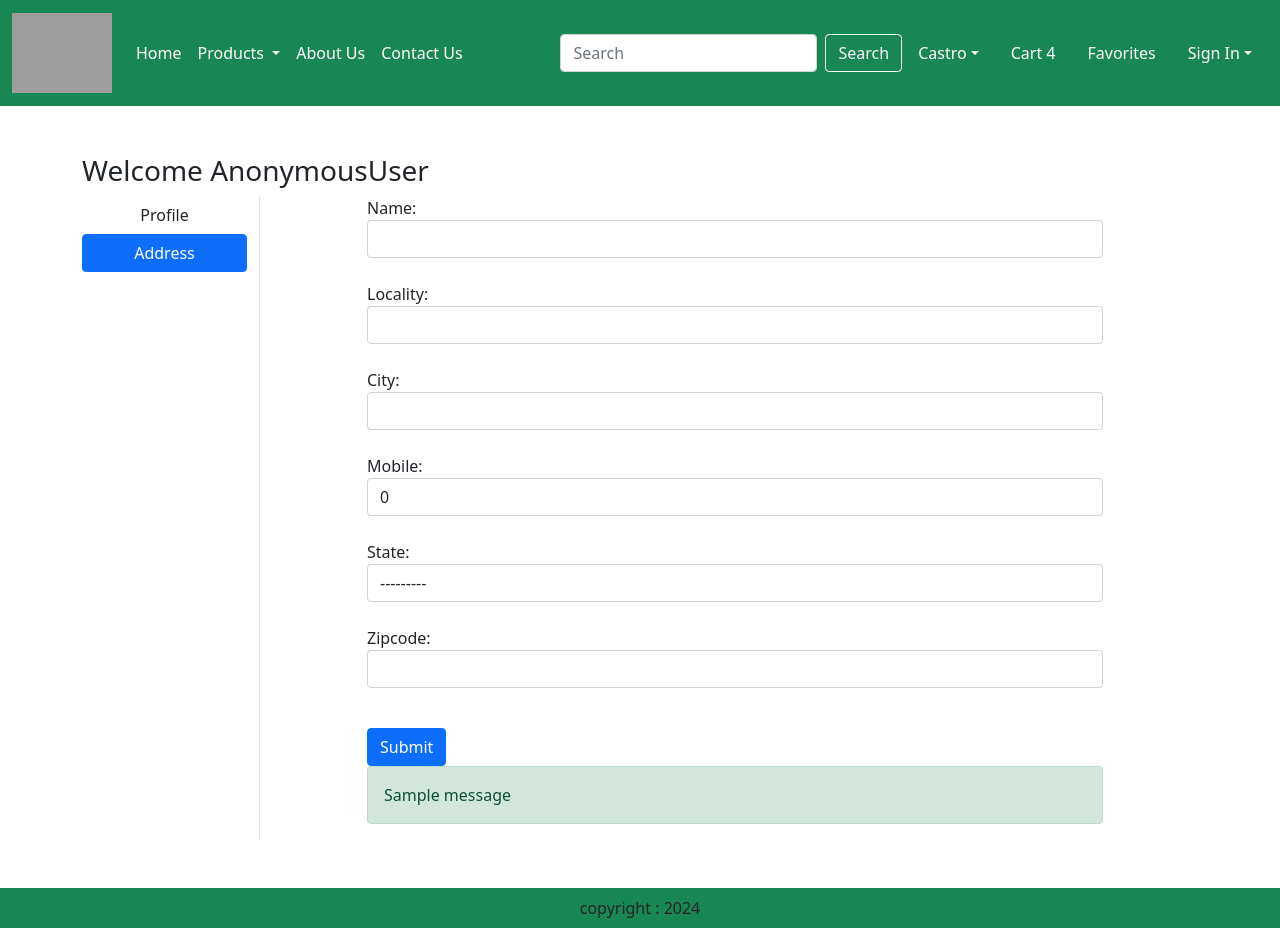
After one commit to Castro32/Ecommerce-Website, a Django app: page /profile/ in a window 1280 px wide. The commit adds this page. Run offline with Django 5.2, Linux system fonts and the light colour scheme; one stand-in notice (Sample message) is shown; grey boxes are pictures that could not be loaded.

Commit message:
Made the profile, log in, and address sections

```diff
--- a/ECOMM/settings.py
+++ b/ECOMM/settings.py
@@ -119,6 +119,7 @@ USE_TZ = True
 STATIC_URL = '/static/'
 MEDIA_URL='/media/'
 MEDIA_ROOT= BASE_DIR/'media'
+LOGIN_REDIRECT_URL='/profile/'
 
 # Default primary key field type
 # https://docs.djangoproject.com/en/5.0/ref/settings/#default-auto-field
--- a/app/admin.py
+++ b/app/admin.py
@@ -1,7 +1,13 @@
 from django.contrib import admin
 from . models import Product
+from . models import Customer
 
 # Register your models here.
 @admin.register(Product)
 class ProductModelAdmin(admin.ModelAdmin):
     list_display = ['id','title','discounted_price','category','product_image']
+
+
+@admin.register(Customer)
+class CustomerModelAdmin(admin.ModelAdmin):
+    list_display = ['id','user','locality','city','state','zipcode']
--- a/app/forms.py
+++ b/app/forms.py
@@ -1,9 +1,39 @@
 from django import forms
-from django.contrib.auth.forms import UserCreationForm
+from django.contrib.auth.forms import UserCreationForm, AuthenticationForm, UsernameField,PasswordChangeForm
+from django.contrib.auth.models import User
+from . models import Customer
 
+
+class LoginForm(AuthenticationForm):
+    username = UsernameField(widget=forms.TextInput(attrs={'autofocus':'True', 'class':'form-control'}))
+    password=forms.CharField(label='Password', widget=forms.PasswordInput
+                             (attrs={'autocomplete':'current-password','class':'form-control'}))
 
 class CustomerRegistrationForm(UserCreationForm):
     username=forms.CharField(widget=forms.TextInput(attrs={'autofocus':'True', 'class':'form-control'}))
-    email= forms.CharField(widget=forms.EmailInput(attrs={'class':'form-control'}))
+    email= forms.EmailField(widget=forms.EmailInput(attrs={'class':'form-control'}))
     password1=forms.CharField(label='Password', widget=forms.PasswordInput (attrs={'class':'form-control'}))
     password2=forms.CharField(label='Confirm Password', widget=forms.PasswordInput (attrs={'class':'form-control'}))
+
+
+
+    class Meta:
+        model=User
+        fields=['username', 'email', 'password1', 'password2',]
+
+class MyPasswordResetForm(PasswordChangeForm):
+    pass
+
+
+class CustomerProfileForm(forms.ModelForm):
+    class Meta:
+        model= Customer
+        fields = ['id','name','locality','city','mobile','state','zipcode']
+        widgets={
+            'name':forms.TextInput(attrs={'class':'form-control'}),
+            'locality':forms.TextInput(attrs={'class':'form-control'}),
+            'city':forms.TextInput(attrs={'class':'form-control'}),
+            'mobile':forms.NumberInput(attrs={'class':'form-control'}),
+            'state':forms.Select(attrs={'class':'form-control'}),
+            'zipcode':forms.NumberInput(attrs={'class':'form-control'}),
+        }
--- a/app/models.py
+++ b/app/models.py
@@ -1,4 +1,5 @@
 from django.db import models
+from django.contrib.auth.models import User
 
 # Create your models here.
 CATEGORY_CHOICES=(
@@ -11,6 +12,18 @@ CATEGORY_CHOICES=(
     ('CZ', 'Cheese'),
     ('IC', 'Ice-Creams'),
 )
+
+STATE_CHOICES=(
+    ('Nairobi','Nairobi'),
+    ('Mombasa', 'Mombasa'),
+    ('Laikipia', 'Laikipia'),
+    ('Meru', 'Meru'),
+    ('PN', 'Paneer'),
+    ('GH', 'Ghee'),
+    ('CZ', 'Cheese'),
+    ('IC', 'Ice-Creams'),
+)
+
 class Product(models.Model):
     title=models.CharField(max_length=100)
     selling_price=models.FloatField()
@@ -24,3 +37,14 @@ class Product(models.Model):
 
     def _str_(self):
         return self.title
+
+class Customer(models.Model):
+    user = models.ForeignKey(User,on_delete=models.CASCADE)
+    name= models.CharField(max_length=200)
+    locality=models.CharField(max_length=200)
+    city=models.CharField(max_length=50)
+    mobile=models.IntegerField(default=0)
+    zipcode=models.IntegerField()
+    state=models.CharField(choices=STATE_CHOICES, max_length=100)
+    def _str_(self):
+        return self.name
--- a/app/templates/app/base.html
+++ b/app/templates/app/base.html
@@ -59,7 +59,7 @@
                 <li class="nav-item dropdown mx-2">
                   <a class="nav-link dropdown-toggle text-white" href="" id="profieDropdown" role="button" data-bs-toggle="dropdown" aria-expanded="false">Castro</a>
                   <ul class="dropdown-menu" aria-labelledby="profieDropdown">
-                    <li><a class="dropdown-item" href="#">Profile</a></li>
+                    <li><a class="dropdown-item" href="{% url "profile" %}">Profile</a></li>
                     <li><a class="dropdown-item" href="#">Orders</a></li>
                   </ul>
                 </li>
@@ -74,8 +74,8 @@
                 <li class="nav-item dropdown mx-2">
                   <a class="nav-link dropdown-toggle text-white" href="" id="profieDropdown" role="button" data-bs-toggle="dropdown" aria-expanded="false">Sign In</a>
                   <ul class="dropdown-menu" aria-labelledby="profieDropdown">
-                    <li><a class="dropdown-item" href="#">Register</a></li>
-                    <li><a class="dropdown-item" href="#">Log In</a></li>
+                    <li><a class="dropdown-item" href="{% url "customerregistration" %}">Register</a></li>
+                    <li><a class="dropdown-item" href="{% url "login" %}">Log In</a></li>
                     <li><a class="dropdown-item" href="#">Change Password</a></li>
                     <li><a class="dropdown-item" href="#">Log Out</a></li>
                   </ul>
--- /dev/null
+++ b/app/templates/app/profile.html
@@ -0,0 +1,42 @@
+{% extends "app/base.html" %}
+{% load static %}
+{% block title %}Profile{% endblock title %}
+{% block main-content %}
+<div class="container my-5">
+    <div class='row'>
+        <h3>Welcome <span class="text-capitalize">{{request.user}}</span></h3>
+
+     <div class="col-sm-2 border-end">
+        <ul class="list-unstyled">
+            <li class="d-grid"><a href="{% url "profile" %}" class="btn ">Profile</a></li>
+            <li class="d-grid"><a href="{% url "address" %}" class="btn btn-primary">Address</a></li>
+        </ul>
+     </div>
+
+     <div class="col-sm-8 offset-sm-1">
+        <form action="" method="post">
+            {% csrf_token %}
+            {% for fm in form %}
+                {{fm.label_tag}} {{fm}} <small class="text-danger">{{fm.errors|striptags}}</small><br>
+            {% endfor %}
+            <div class="col-12 mt-3">
+                <button type="submit" class="btn btn-primary">Submit</button>
+            </div>
+            {% if form.non_field_errors %}
+                  {% for error in form.non_field_errors  %}
+                   <p class="alert alert-danger my-3">{{error}}</p>
+                  {% endfor %}
+            {% endif %}
+
+            {% if messages %}
+                {% for msg in  messages %}
+                <div class="alert alert-{{msg.tags}}" role="alert">
+                    {{msg}}
+                </div>
+                {% endfor %}
+            {% endif %}
+        </form>
+     </div>
+    </div>
+</div>
+{% endblock main-content %}
--- a/app/urls.py
+++ b/app/urls.py
@@ -2,6 +2,9 @@ from django.urls import path
 from  . import views
 from django.conf import settings
 from django.conf.urls.static import static
+from django.contrib.auth import views as auth_view
+from . forms import LoginForm, MyPasswordResetForm
+
 urlpatterns = [
     path('',views.home),
     path('about/',views.about,name="about"),
@@ -9,4 +12,16 @@ urlpatterns = [
     path('category/<slug:val>',views.CategoryView.as_view(),name="category"),
     path('category-title/<val>',views.CategoryTitle.as_view(),name="category-title"),
     path('product-detail/<int:pk>',views.Product_Detail.as_view(),name="product-detail"),
+    path('profile/',views.ProfileVie.as_view(), name='profile'),
+    path('addres/',views.address, name='address'),
+
+
+    #login authentication
+    path('registration',views.CustomerRegistrationView.as_view(),name="customerregistration"),
+
+    path('accounts/login/',auth_view.LoginView.as_view
+         (template_name='app/login.html',authentication_form=LoginForm),name='login'),
+    path('password_reset/',auth_view.PasswordResetView.as_view
+         (template_name='app/password_reset.html', form_class=MyPasswordResetForm), name='password_reset'),
+
 ]+static(settings.MEDIA_URL, document_root=settings.MEDIA_ROOT)
--- a/app/views.py
+++ b/app/views.py
@@ -2,7 +2,8 @@ from  django.db.models import Count
 from django.shortcuts import render
 from django.views import View
 from . models import Product
-from . forms import CustomerRegistrationForm
+from . forms import CustomerProfileForm, CustomerRegistrationForm,Customer
+from django.contrib import messages
 
 # Create your views here.
 
@@ -36,3 +37,37 @@ class CustomerRegistrationView(View):
     def get(self,request):
         form=CustomerRegistrationForm()
         return render(request, "app/customerregistration.html",locals())
+    def post(self,request):
+        form=CustomerRegistrationForm(request.POST)
+        if form.is_valid():
+            form.save()
+            messages.success(request,"Congratulations! User Registered Successfully")
+        else:
+            messages.warning(request,"Invalid Input Data")
+        return render(request, "app/customerregistration.html",locals())
+
+class ProfileVie(View):
+    def get(self,request):
+        form= CustomerProfileForm()
+        return render(request, "app/profile.html",locals())
+    def post(self,request):
+        form=CustomerProfileForm(request.POST)
+        if form.is_valid():
+            user = request.user
+            name=form.cleaned_data['name']
+            locality=form.cleaned_data['locality']
+            city=form.cleaned_data['city']
+            mobile=form.cleaned_data['mobile']
+            state=form.cleaned_data['state']
+            zipcode=form.cleaned_data['zipcode']
+
+            reg=Customer(user=user,name=name,locality=locality,city=city,mobile=mobile,state=state,zipcode=zipcode)
+            reg.save()
+            messages.success(request,"Congratulations! Profile Saved Successfully")
+        else:
+            messages.warning(request,"Invalid Input Data")
+        return render(request, "app/profile.html",locals())
+
+def address(request):
+    add=Customer.objects.filter(user=request.user)
+    return render(request, "app/address.html",locals())
```
Also changed, not shown: app/templates/app/address.html (added, +36 -0 lines), app/templates/app/customerregistartion.html (deleted, +0 -7 lines), app/templates/app/customerregistration.html (added, +39 -0 lines), app/templates/app/login.html (added, +31 -0 lines), app/migrations/0002_customer.py (added), db.sqlite3.
